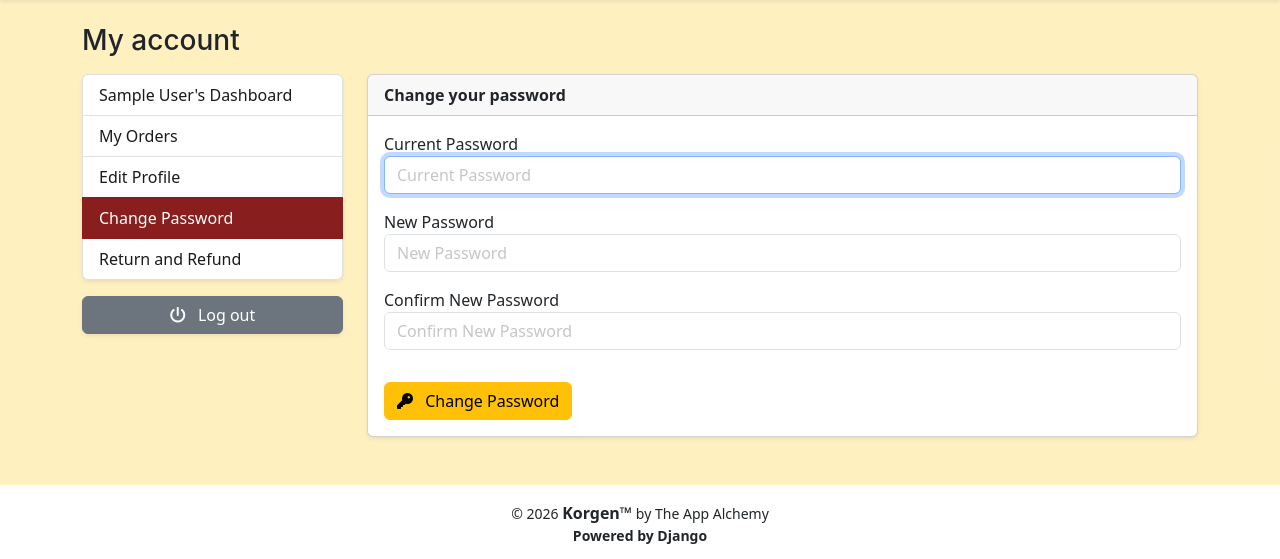
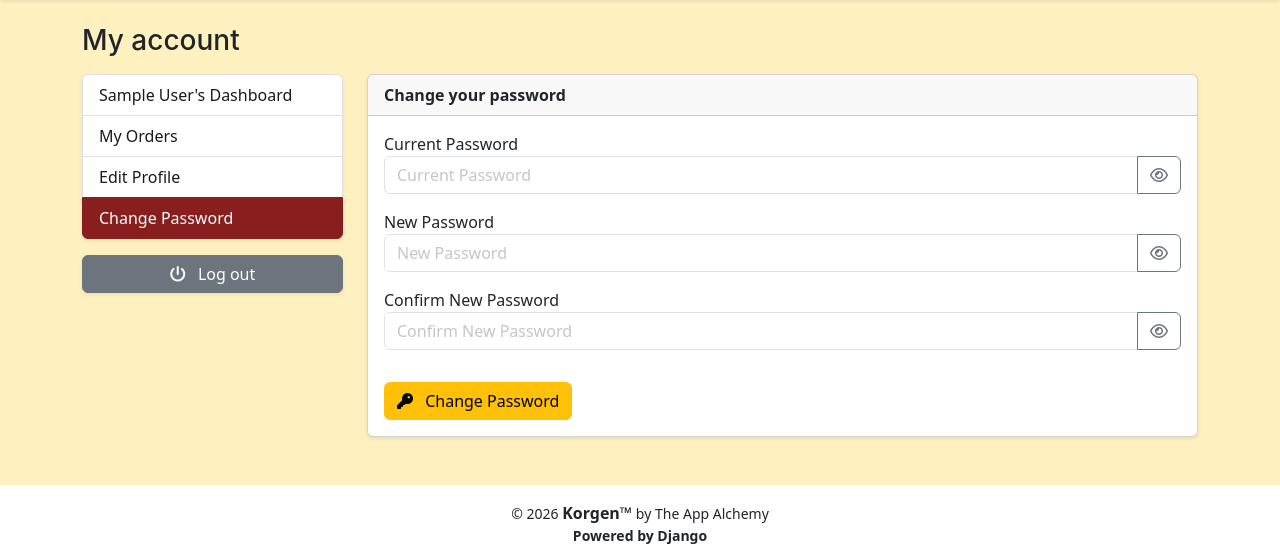
Before and after one commit to disaac318/Korgen-eCommerce-MSP4, a Django app: page /accounts/change_password/ in a window 1280 px wide. Shown: the part 116-675 px from the top of the page. Run offline with Django 5.2, Linux system fonts and the light colour scheme; the visitor is signed in with stand-in values (Sample User, id 1); data that the repository does not hold is empty; some libraries are stand-ins or nearby versions.

Commit message:
update password features

```diff
--- a/accounts/templates/accounts/dashboard.html
+++ b/accounts/templates/accounts/dashboard.html
@@ -17,7 +17,7 @@
                     <!-- Main dashboard content -->
                     <section class="col-12 col-md-9"
                          aria-label="Order details">
-                         <article class="card">
+                         <article class="card shadow-sm">
                               <header class="card-header d-flex flex-wrap gap-2 justify-content-between">
                                    <p class="mb-0">
                                         <strong>Logged in as:</strong> <span> {{ user.username }}</span>
--- a/accounts/templates/accounts/edit_profile.html
+++ b/accounts/templates/accounts/edit_profile.html
@@ -15,7 +15,7 @@
                     <!-- Main dashboard content -->
                     <section class="col-md-9"
                          aria-label="Order details">
-                         <article class="card">
+                         <article class="card shadow-sm">
                               <header class="card-header">
                                    <strong class="d-inline-block mr-3">Edit your profile</strong>
                               </header>
--- a/accounts/templates/accounts/my_orders.html
+++ b/accounts/templates/accounts/my_orders.html
@@ -25,7 +25,7 @@
 
                               </header>
 
-                              <div class="card-body">
+                              <div class="card-body shadow-sm">
                                    <div class="row g-3">
 
                                         <div class="col-md-12">
--- a/korgen_eCom/static/js/script.js
+++ b/korgen_eCom/static/js/script.js
@@ -120,6 +120,47 @@ document.addEventListener('DOMContentLoaded', () => {
     setCartCount(initial);
 });
 
+document.addEventListener('DOMContentLoaded', () => {
+    document.querySelectorAll('input[type="password"]').forEach((input) => {
+        if (input.dataset.passwordToggleReady === 'true') return;
+
+        const wrapper = document.createElement('div');
+        const button = document.createElement('button');
+        const icon = document.createElement('i');
+        const label = document.createElement('span');
+
+        wrapper.className = 'input-group password-toggle-group';
+        button.type = 'button';
+        button.className = 'btn btn-outline-secondary password-toggle-button';
+        button.setAttribute('aria-controls', input.id || '');
+        button.setAttribute('aria-label', 'Show password');
+        button.setAttribute('aria-pressed', 'false');
+        button.title = 'Show password';
+
+        icon.className = 'fa fa-eye';
+        icon.setAttribute('aria-hidden', 'true');
+
+        label.className = 'visually-hidden';
+        label.textContent = 'Show password';
+
+        button.append(icon, label);
+
+        input.dataset.passwordToggleReady = 'true';
+        input.parentNode.insertBefore(wrapper, input);
+        wrapper.append(input, button);
+
+        button.addEventListener('click', () => {
+            const isHidden = input.type === 'password';
+            input.type = isHidden ? 'text' : 'password';
+            icon.className = isHidden ? 'fa fa-eye-slash' : 'fa fa-eye';
+            label.textContent = isHidden ? 'Hide password' : 'Show password';
+            button.setAttribute('aria-label', label.textContent);
+            button.setAttribute('aria-pressed', String(isHidden));
+            button.title = label.textContent;
+        });
+    });
+});
+
 // Expose globally so other scripts (or console) can update the count
 window.setCartCount = setCartCount;
 
--- a/templates/allauth/layouts/base.html
+++ b/templates/allauth/layouts/base.html
@@ -1,4 +1,4 @@
-{% load i18n %}
+{% load i18n static %}
 <!DOCTYPE html>
 <html>
     <head>
@@ -82,5 +82,6 @@
         {% endblock body %}
         {% block extra_body %}
         {% endblock extra_body %}
+        <script src="{% static 'js/script.js' %}?v=password-toggle-icon"></script>
     </body>
 </html>
--- a/templates/base.html
+++ b/templates/base.html
@@ -83,7 +83,7 @@
                crossorigin="anonymous"></script>
 
           <!-- local script (Django static) -->
-          <script src="{% static 'js/script.js' %}?v=alert-autoclose"></script>
+	          <script src="{% static 'js/script.js' %}?v=password-toggle-icon"></script>
 
           <script>
                function getCookie(name) {
--- a/templates/includes/dashboard_sidebar.html
+++ b/templates/includes/dashboard_sidebar.html
@@ -11,8 +11,8 @@
                href="{% url 'accounts:edit_profile' %}">Edit Profile</a>
           <a class="list-group-item list-group-item-action {% if request.resolver_match.url_name == 'change_password' %}active{% endif %}"
                href="{% url 'accounts:change_password' %}">Change Password</a>
-          <a class="list-group-item list-group-item-action"
-               href="#">Return and Refund</a>
+          <!-- <a class="list-group-item list-group-item-action"
+               href="#">Return and Refund</a> -->
 
      </nav>
 
```
